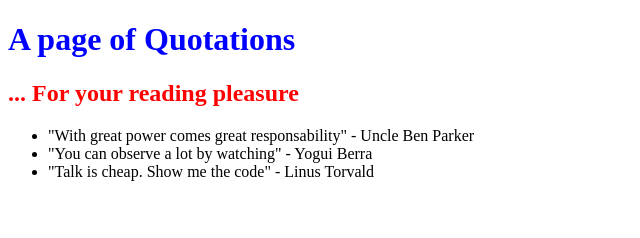
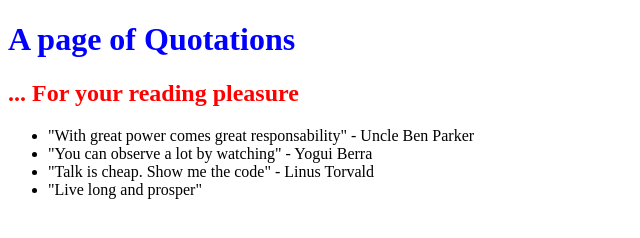
Before and after one commit to cnetmobile/0_main_openSAP_repo, a plain HTML site: page index.html in a window 1280 px wide. Shown: the whole page, without its empty margins (0-640 px from the left). Drawn offline with Linux system fonts and the light colour scheme.

Commit message:
Added Spock quote

```diff
--- a/index.html
+++ b/index.html
@@ -12,6 +12,7 @@
 			<li>"With great power comes great responsability" - Uncle Ben Parker</li>
 			<li>"You can observe a lot by watching" - Yogui Berra</li>
 			<li>"Talk is cheap. Show me the code" - Linus Torvald</li>
+			<li>"Live long and prosper" </li>
 		</ul>
 	</body>
 </html>
```
